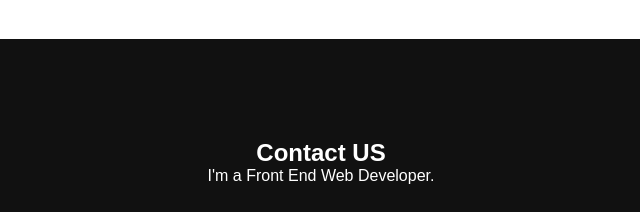
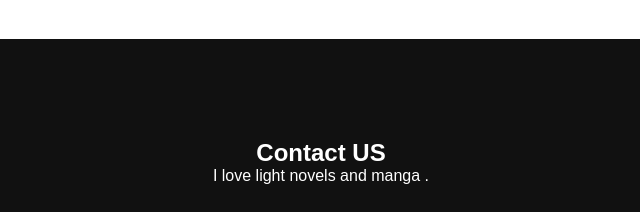
Before and after one commit to qthai25/tranquocthai, a plain HTML site: page index.html in a window 1280 px wide. Shown: the part 1149-1361 px from the top of the page, 319-959 px from the left. Drawn offline with Linux system fonts and the light colour scheme.

Commit message:
Update index.html
Signed-off-by: qthai25 <114477590+qthai25@users.noreply.github.com>

```diff
--- a/index.html
+++ b/index.html
@@ -47,7 +47,7 @@
     <section class="contact" id="contact">
         <div class="heading white">
             <h2>Contact US</h2>
-            <p>I'm a Front End Web Developer.</p>
+            <p> I love light novels and manga .</p>
         </div>
         <div class="content">
             <div class="contactInfo">
```
